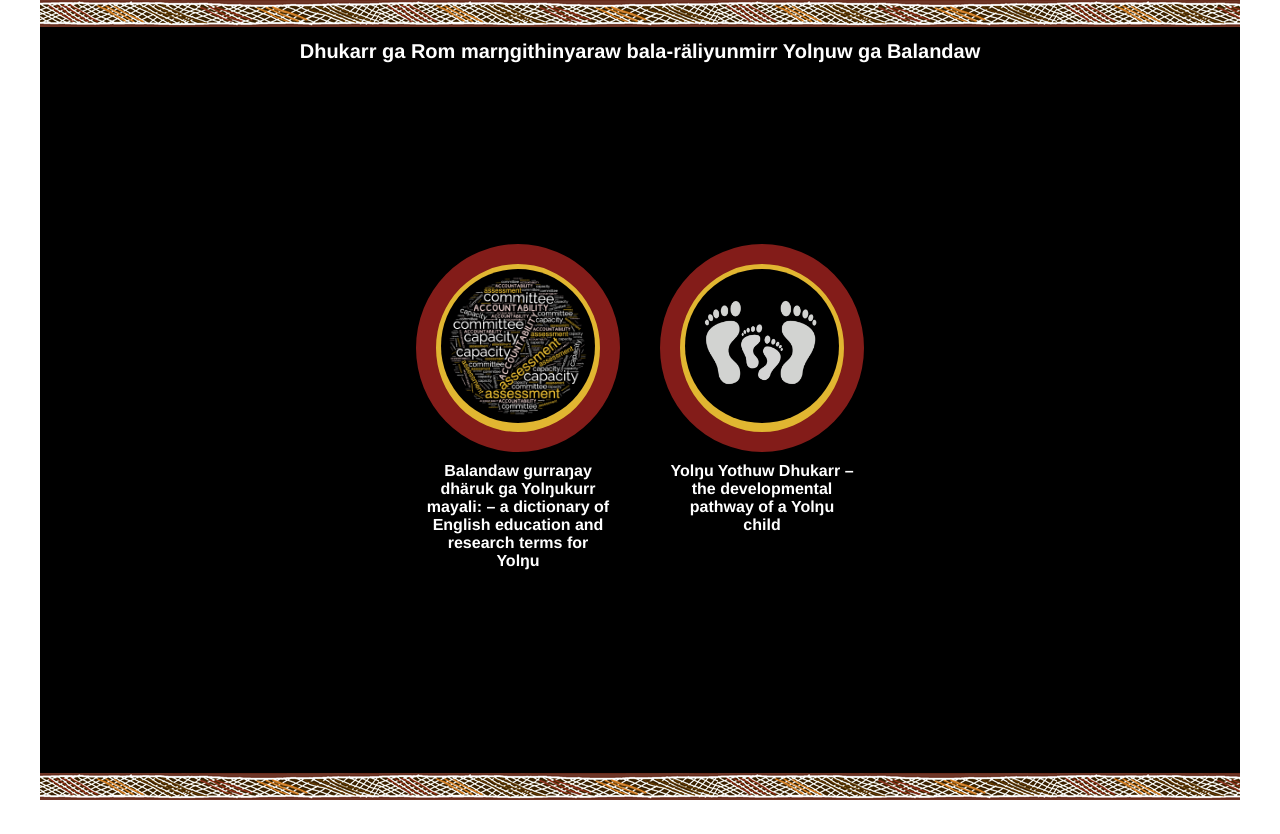
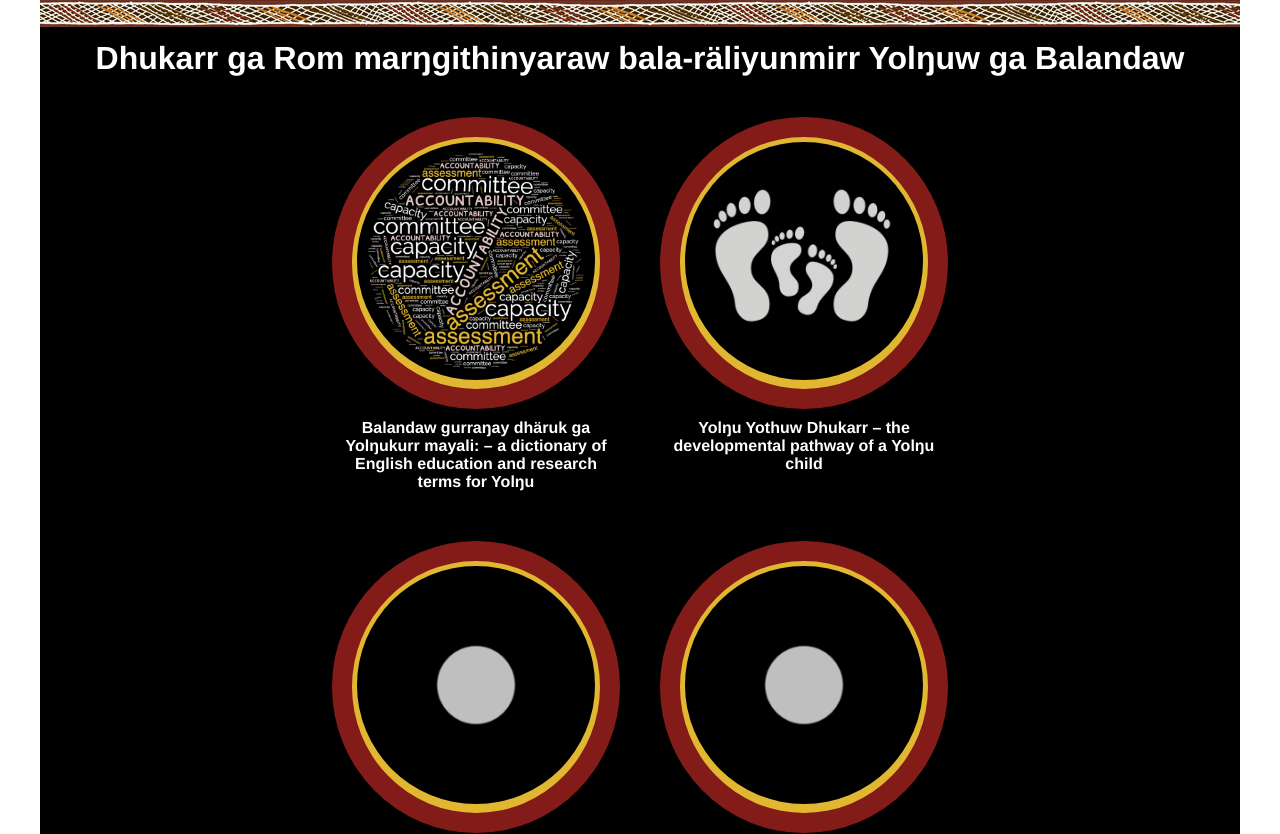
Before and after one commit to sarahbock/yalu-web, a React (Create React App) app: page /home in a window 1280 px wide. Shown: the top 834 px of the page. Before the commit the page ends 800 px from the top, so only its background shows below. Built offline with nearby package versions, Linux system fonts and the light colour scheme.

Commit message:
style changes

```diff
--- a/src/components/Tile.js
+++ b/src/components/Tile.js
@@ -2,6 +2,7 @@ import React from 'react';
 import dictionary from '../assets/wordcloud.png';
 import blank from '../assets/more.png';
 import child from '../assets/human-footprints.png';
+import more from '../assets/more.png';
 
 const Tile = ({ id, label, onClick }) => {
 
@@ -11,6 +12,7 @@ const Tile = ({ id, label, onClick }) => {
   switch ( id ) {
     case 'dictionary': icon=dictionary; break;
     case 'children': icon=child; break;
+    default: icon=more; break;
   }
 
   return(
--- a/src/index.css
+++ b/src/index.css
@@ -88,6 +88,7 @@ body {
       display: flex;
   flex-wrap: wrap;
   justify-content: center;
+  margin: 0 10%;
 }
 
 .homeTile{
@@ -362,6 +363,10 @@ input:checked + .slider:before {
   border-radius: 50%;
 }
 
+.largerFont{
+  font-size: 4vh;
+}
+
 
 @media only screen and (max-width: 768px) {
   .entrySection{
--- a/src/screens/Home.js
+++ b/src/screens/Home.js
@@ -17,7 +17,7 @@ const Home = props =>{
 
     <div className="container homeScreen">
 
-        <div className="header bgstrip">Dhukarr ga Rom marŋgithinyaraw bala-räliyunmirr Yolŋuw ga Balandaw</div>
+        <div className="header bgstrip largerFont">Dhukarr ga Rom marŋgithinyaraw bala-räliyunmirr Yolŋuw ga Balandaw</div>
 
         <div className="homeContent">
 
@@ -27,6 +27,14 @@ const Home = props =>{
 
           <Tile id='children' label='Yolŋu Yothuw Dhukarr – the developmental pathway of a Yolŋu child'
             onClick={()=>chooseResourceHandler('dhukarr')}
+          />
+
+          <Tile id='auspathway' label='Australian education pathway'
+            onClick={()=>alert('Coming soon!')}
+          />
+
+          <Tile id='ceremony' label='Ceremony as a Yolŋu classroom'
+            onClick={()=>alert('Coming soon!')}
           />
 
 
--- a/src/screens/Launch.js
+++ b/src/screens/Launch.js
@@ -15,7 +15,7 @@ const Launch = () => {
 
       <div className="container" onClick={enterApp}>
 
-        <div className="header bgstrip">Dhukarr ga Rom marŋgithinyaraw bala-räliyunmirr Yolŋuw ga Balandaw</div>
+        <div className="header bgstrip largerFont">Dhukarr ga Rom marŋgithinyaraw bala-räliyunmirr Yolŋuw ga Balandaw</div>
 
         <div className="centeredContent">
           <img src={logo} className="launchLogo" alt="Yalu logo"/>
@@ -25,7 +25,7 @@ const Launch = () => {
           </div>
         </div>
 
-        <div className="footer bgstrip">Understanding Yolngu and Balanda education pathways and systems</div>
+        <div className="footer bgstrip largerFont">Understanding Yolngu and Balanda education pathways and systems - Both ways</div>
 
       </div>
 
```
